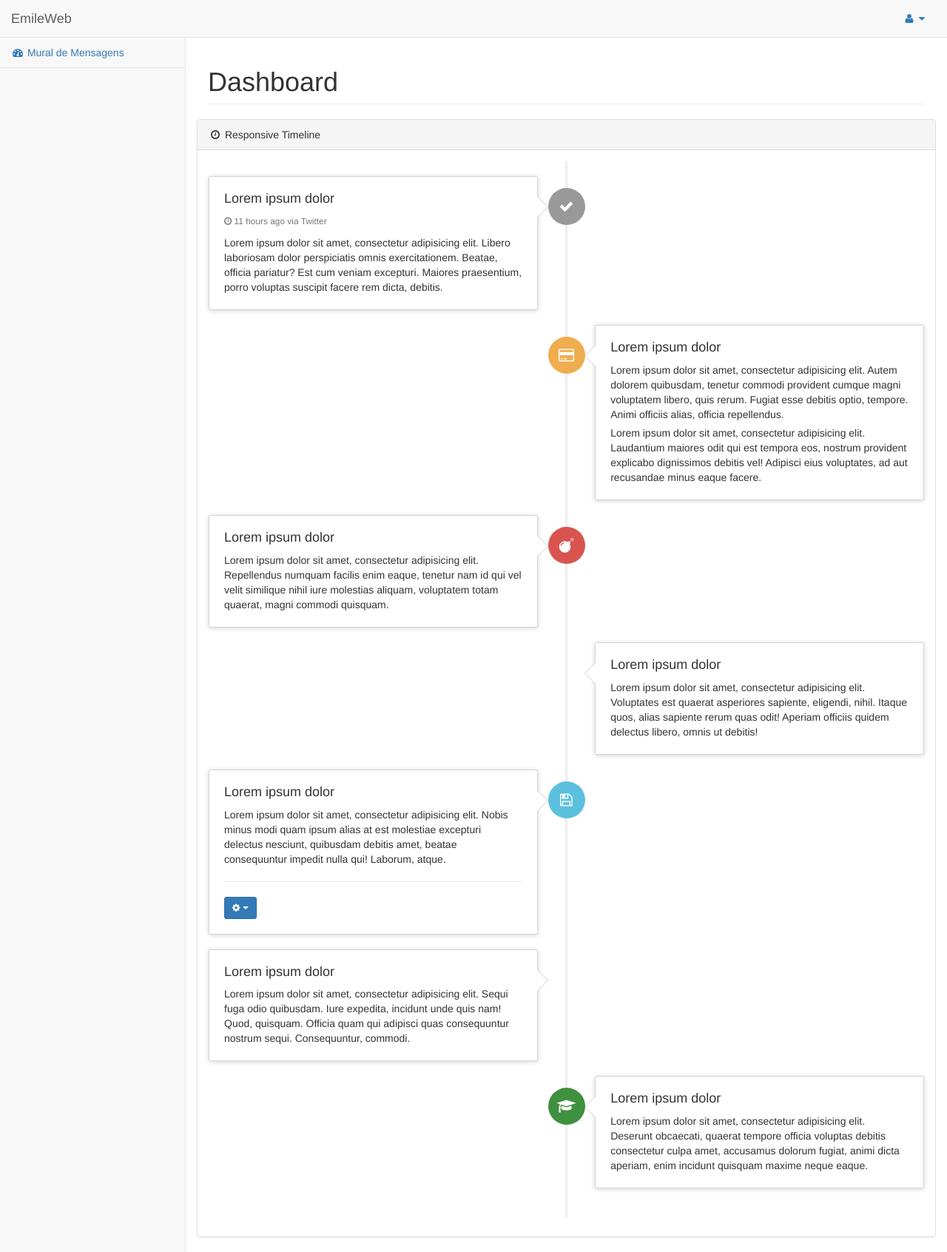
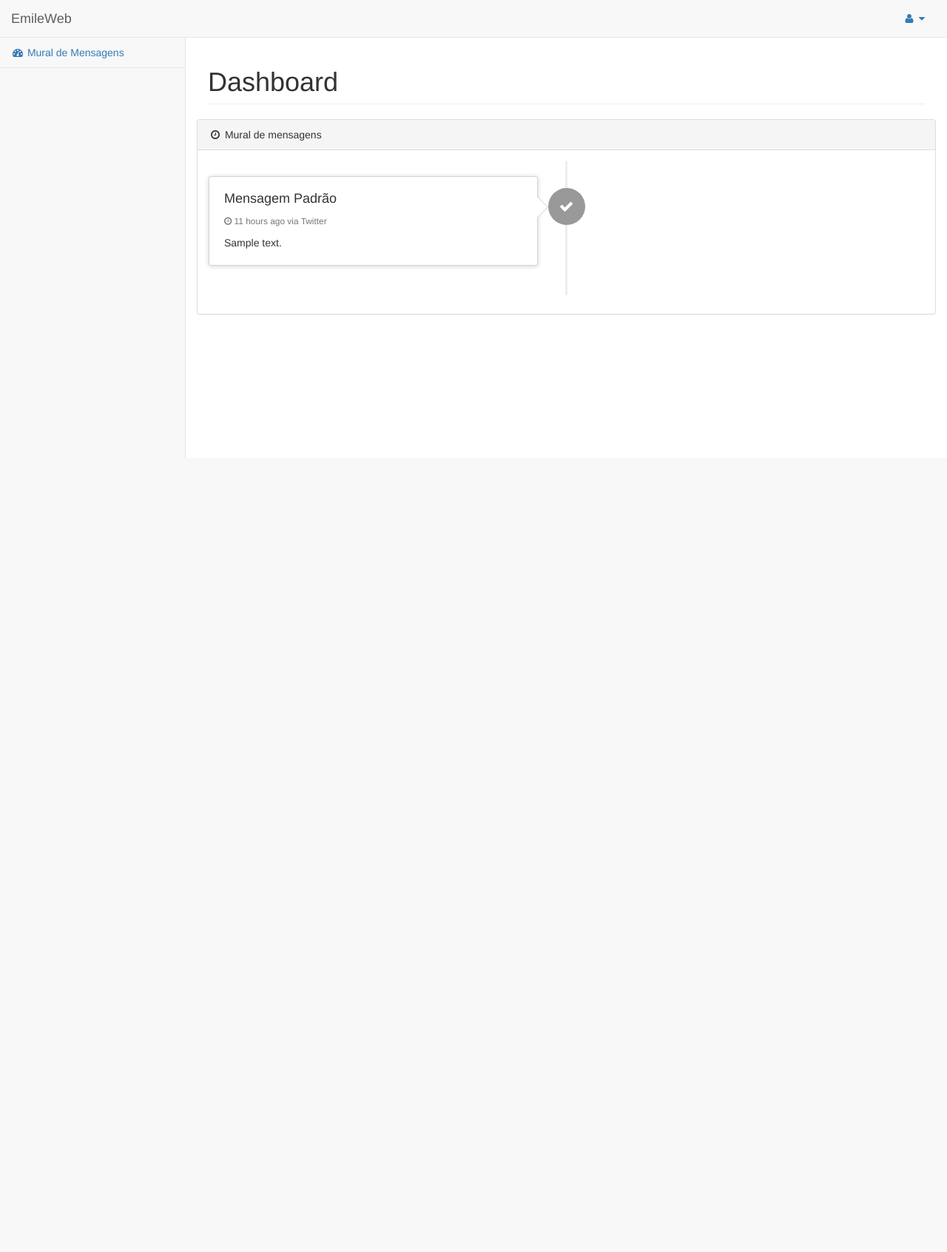
Before and after one commit to EliakinCosta/emile-web, a Django app: template EmileWeb/administracao/templates/administracao/wall_messages_list.html in a window 1280 px wide. Shown: the whole page at 74% size. After the commit the page ends 619 px from the top, so only its background shows below. Run offline with Django 3.2, Linux system fonts and the light colour scheme; the template is opened without the code that fills it: most values are stand-ins (such as "Sample title", 1, 10 or a date in 2020); style sheets or scripts are compiled from the project's sources; some libraries are stand-ins or nearby versions.

Commit message:
Implementar mural de mensagens

```diff
--- a/EmileWeb/administracao/templates/administracao/wall_messages_list.html
+++ b/EmileWeb/administracao/templates/administracao/wall_messages_list.html
@@ -3,111 +3,27 @@
 
 <div class="panel panel-default">
     <div class="panel-heading">
-        <i class="fa fa-clock-o fa-fw"></i> Responsive Timeline
+        <i class="fa fa-clock-o fa-fw"></i> Mural de mensagens
     </div>
     <!-- /.panel-heading -->
     <div class="panel-body">
         <ul class="timeline">
-            <li>
+          {% for result in results %}
+            <li {% if request.user.email == result.sender.email %}class="timeline-inverted"{% endif %}>
                 <div class="timeline-badge"><i class="fa fa-check"></i>
                 </div>
                 <div class="timeline-panel">
                     <div class="timeline-heading">
-                        <h4 class="timeline-title">Lorem ipsum dolor</h4>
+                        <h4 class="timeline-title">Mensagem Padrão</h4>
                         <p><small class="text-muted"><i class="fa fa-clock-o"></i> 11 hours ago via Twitter</small>
                         </p>
                     </div>
                     <div class="timeline-body">
-                        <p>Lorem ipsum dolor sit amet, consectetur adipisicing elit. Libero laboriosam dolor perspiciatis omnis exercitationem. Beatae, officia pariatur? Est cum veniam excepturi. Maiores praesentium, porro voluptas suscipit facere rem dicta, debitis.</p>
+                        <p>{{ result.message }}</p>
                     </div>
                 </div>
             </li>
-            <li class="timeline-inverted">
-                <div class="timeline-badge warning"><i class="fa fa-credit-card"></i>
-                </div>
-                <div class="timeline-panel">
-                    <div class="timeline-heading">
-                        <h4 class="timeline-title">Lorem ipsum dolor</h4>
-                    </div>
-                    <div class="timeline-body">
-                        <p>Lorem ipsum dolor sit amet, consectetur adipisicing elit. Autem dolorem quibusdam, tenetur commodi provident cumque magni voluptatem libero, quis rerum. Fugiat esse debitis optio, tempore. Animi officiis alias, officia repellendus.</p>
-                        <p>Lorem ipsum dolor sit amet, consectetur adipisicing elit. Laudantium maiores odit qui est tempora eos, nostrum provident explicabo dignissimos debitis vel! Adipisci eius voluptates, ad aut recusandae minus eaque facere.</p>
-                    </div>
-                </div>
-            </li>
-            <li>
-                <div class="timeline-badge danger"><i class="fa fa-bomb"></i>
-                </div>
-                <div class="timeline-panel">
-                    <div class="timeline-heading">
-                        <h4 class="timeline-title">Lorem ipsum dolor</h4>
-                    </div>
-                    <div class="timeline-body">
-                        <p>Lorem ipsum dolor sit amet, consectetur adipisicing elit. Repellendus numquam facilis enim eaque, tenetur nam id qui vel velit similique nihil iure molestias aliquam, voluptatem totam quaerat, magni commodi quisquam.</p>
-                    </div>
-                </div>
-            </li>
-            <li class="timeline-inverted">
-                <div class="timeline-panel">
-                    <div class="timeline-heading">
-                        <h4 class="timeline-title">Lorem ipsum dolor</h4>
-                    </div>
-                    <div class="timeline-body">
-                        <p>Lorem ipsum dolor sit amet, consectetur adipisicing elit. Voluptates est quaerat asperiores sapiente, eligendi, nihil. Itaque quos, alias sapiente rerum quas odit! Aperiam officiis quidem delectus libero, omnis ut debitis!</p>
-                    </div>
-                </div>
-            </li>
-            <li>
-                <div class="timeline-badge info"><i class="fa fa-save"></i>
-                </div>
-                <div class="timeline-panel">
-                    <div class="timeline-heading">
-                        <h4 class="timeline-title">Lorem ipsum dolor</h4>
-                    </div>
-                    <div class="timeline-body">
-                        <p>Lorem ipsum dolor sit amet, consectetur adipisicing elit. Nobis minus modi quam ipsum alias at est molestiae excepturi delectus nesciunt, quibusdam debitis amet, beatae consequuntur impedit nulla qui! Laborum, atque.</p>
-                        <hr>
-                        <div class="btn-group">
-                            <button type="button" class="btn btn-primary btn-sm dropdown-toggle" data-toggle="dropdown">
-                                <i class="fa fa-gear"></i> <span class="caret"></span>
-                            </button>
-                            <ul class="dropdown-menu" role="menu">
-                                <li><a href="#">Action</a>
-                                </li>
-                                <li><a href="#">Another action</a>
-                                </li>
-                                <li><a href="#">Something else here</a>
-                                </li>
-                                <li class="divider"></li>
-                                <li><a href="#">Separated link</a>
-                                </li>
-                            </ul>
-                        </div>
-                    </div>
-                </div>
-            </li>
-            <li>
-                <div class="timeline-panel">
-                    <div class="timeline-heading">
-                        <h4 class="timeline-title">Lorem ipsum dolor</h4>
-                    </div>
-                    <div class="timeline-body">
-                        <p>Lorem ipsum dolor sit amet, consectetur adipisicing elit. Sequi fuga odio quibusdam. Iure expedita, incidunt unde quis nam! Quod, quisquam. Officia quam qui adipisci quas consequuntur nostrum sequi. Consequuntur, commodi.</p>
-                    </div>
-                </div>
-            </li>
-            <li class="timeline-inverted">
-                <div class="timeline-badge success"><i class="fa fa-graduation-cap"></i>
-                </div>
-                <div class="timeline-panel">
-                    <div class="timeline-heading">
-                        <h4 class="timeline-title">Lorem ipsum dolor</h4>
-                    </div>
-                    <div class="timeline-body">
-                        <p>Lorem ipsum dolor sit amet, consectetur adipisicing elit. Deserunt obcaecati, quaerat tempore officia voluptas debitis consectetur culpa amet, accusamus dolorum fugiat, animi dicta aperiam, enim incidunt quisquam maxime neque eaque.</p>
-                    </div>
-                </div>
-            </li>
+          {% endfor %}
         </ul>
     </div>
     <!-- /.panel-body -->
--- a/EmileWeb/administracao/views.py
+++ b/EmileWeb/administracao/views.py
@@ -1,4 +1,5 @@
 from django.shortcuts import render
+import requests
 
 
 # Create your views here.
@@ -8,4 +9,9 @@ def home(request):
 
 
 def wall_messages_list(request):
+    response = requests.get('http://emile-server.herokuapp.com/wall_messages/{0}'.format(request.user.email))
+
+    if response.status_code == 200:
+        _json = response.json()
+        return render(request, 'administracao/wall_messages_list.html', _json)
     return render(request, 'administracao/wall_messages_list.html', {})
```
